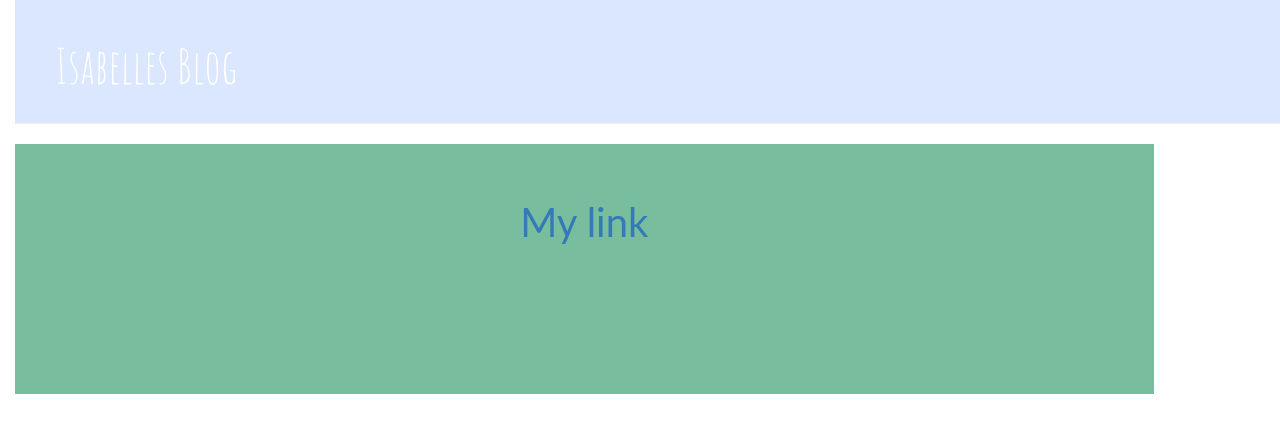
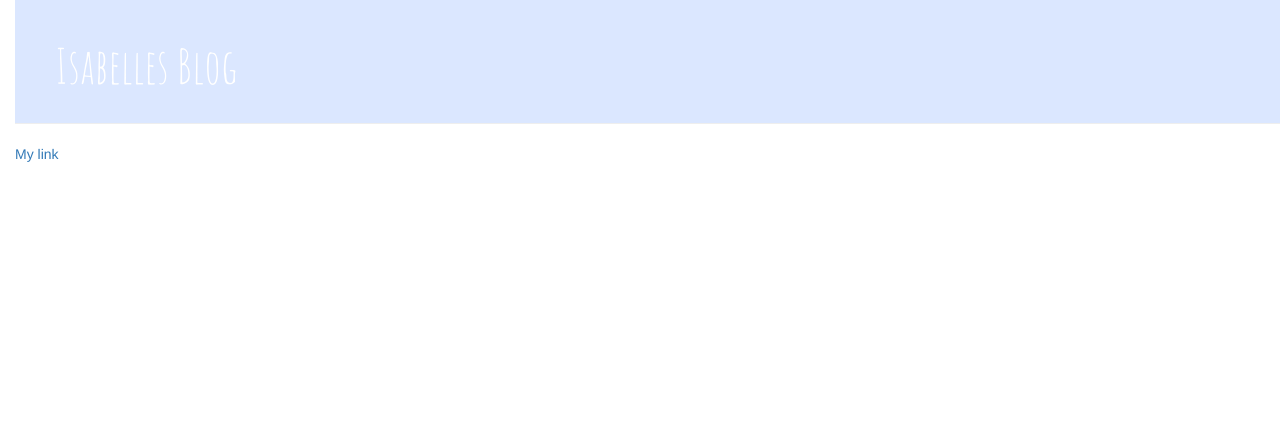
Before and after one commit to isabelleaduste/my-first-blog, a Django app: page /blog/ in a window 1280 px wide. Shown: the top 433 px of the page. Run offline with Django 3.2, Linux system fonts and the light colour scheme; data that the repository does not hold is empty; some libraries are stand-ins or nearby versions.

```diff
--- a/blog/static/css/blog.css
+++ b/blog/static/css/blog.css
@@ -55,7 +55,7 @@ h1, h2, h3, h4 {
 }
 
 
-#environmentalhome {
+.envi {
     width: 90%;
     height:250px;
     background-color: #79bd9f;
--- a/blog/templates/blog/base.html
+++ b/blog/templates/blog/base.html
@@ -16,9 +16,7 @@
         <h1><a href="/">Isabelles Blog</a></h1>
     </div>
 
-    <div id="environmentalhome">
     <a href="environmentalhome.html">My link</a>
-    </div>
 
     <div class="content container">
         <div class="row">
```
